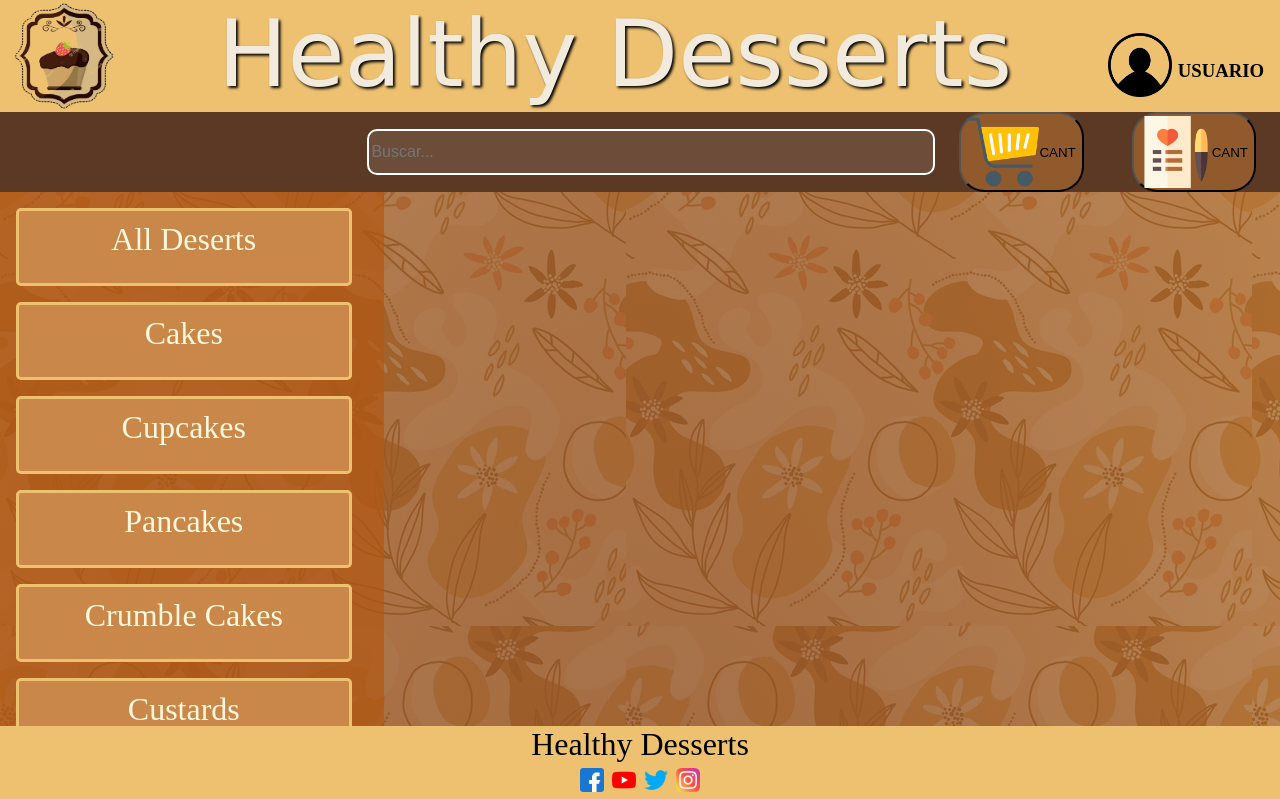
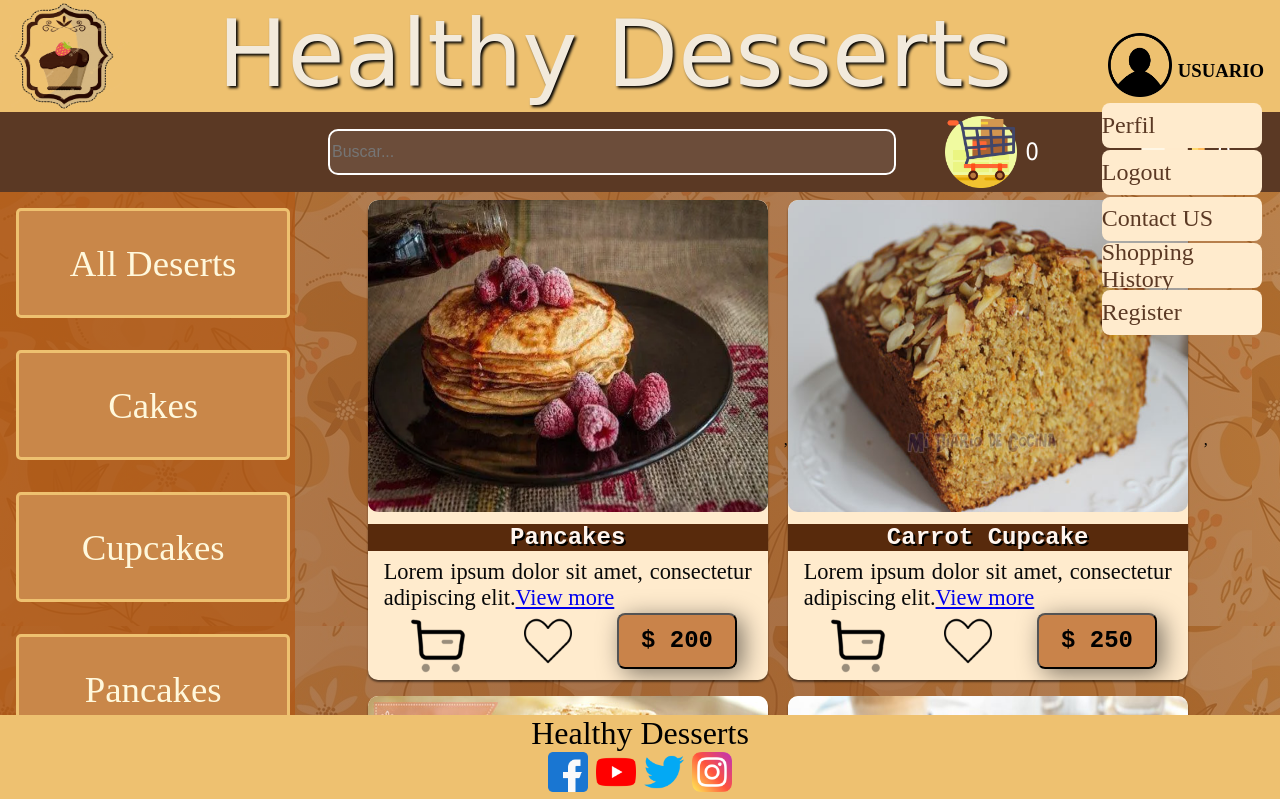
Before and after one commit to RooftopAcademy/maria_luque_compartido, a plain HTML site: page desserts.html in a window 1280 px wide. Both pictures are taken after a click on the button 1139 px from the left and 50 px from the top of the page. Shown: the top 799 px of the page. Drawn offline with Linux system fonts and the light colour scheme; a web font is replaced by a local one.

Commit message:
Dessert.html and css modificaions and events added js

```diff
--- a/css/styles-desserts.css
+++ b/css/styles-desserts.css
@@ -13,7 +13,9 @@
 .d-flex {
     display: flex;
 }
-
+.d-none{
+    display: none;
+}
 .row-center {
     flex-direction: row;
     justify-content: center;
@@ -64,7 +66,6 @@
 }
 
 .header-perfil {
-    display: none;
     position: absolute;
     z-index: 10000;
 }
@@ -139,18 +140,19 @@
 
 .btn-action-menu {
     height: 5rem;
+    width: 50%;
     align-items: center;
-    /* margin: 0 1rem; */
-    align-items: center;
-    margin: 0rem 1.5rem;
+    color: white;
+    font-family: Tahoma, sans-serif;
+    font-size: 1.5rem;
     justify-content: center;
-    border-radius: 1.6rem;
-    background-color: rgb(231 146 58 / 38%);
+    border-color: none;
     z-index: 501;
 }
 
 .btn-action-menu img {
     height: 4.5rem;
+    margin-right: 0.5rem;
 }
 
 .search {
@@ -159,34 +161,24 @@
 }
 
 .menu-item {
-    width: 15%;
     height: 3.5rem;
     border-radius: 5px;
-    padding-bottom: 1rem;
-    padding-left: 0.7rem;
-    padding-right: 0.7rem;
+    padding: 1.5rem 1rem 1.5rem 1rem;
     margin: 0.2rem;
     border: #EEC170 solid;
     text-align: center;
     justify-content: center;
     background-color: #c98749;
     color: cornsilk;
-    font-size: 2rem;
+    font-size: 2.3rem;
     text-decoration: none;
 }
 
 .menu-shop-wish {
-    /* width: 10rem; */
-    justify-content: flex-end;
+    width: 30%;
+    justify-content:center;
     z-index: 501;
 }
-
-
-/*
-.menu-item:hover {
-    background-color: #FF9F1C;
-    text-shadow: 2px 2px 2px black;
-} */
 
 .nav {
     width: 100%;
@@ -196,14 +188,8 @@
 }
 
 main {
-    display: flex;
     flex-direction: column;
-    /* padding-top: 5rem; */
     padding-bottom: 5rem;
-}
-
-aside {
-    display: none;
 }
 
 .desserts {
@@ -302,7 +288,10 @@
     background: transparent;
     border: transparent;
 }
-
+aside{
+    display: none;
+    flex-direction: column;
+}
 .btn-action-wishes img {
     height: 5rem;
 }
@@ -317,17 +306,18 @@
     bottom: 0;
 }
 
-.redes img {
+.networks img {
     width: 2.5rem;
     height: 2.5rem;
 }
 
 @media (min-width:1280px) {
-    .nav {
-        display: none;
+    main{
+        justify-content: center;
+        flex-direction: row;
     }
     aside {
-        display: list-item;
+        display:flex;
         width: 30%;
         background-color: rgba(178, 88, 19, 0.7);
     }
--- a/desserts.html
+++ b/desserts.html
@@ -30,7 +30,7 @@
 <body class="background">
 
     <header class="header">
-        <img src="img/icono-pasteleria.png" id="logo" />
+        <a href= "index.html"><img src="img/icono-pasteleria.png" id="logo" /></a>
         <div class="title">
             <h1 id="header-title"> Healthy Desserts</h1>
         </div>
@@ -40,7 +40,7 @@
                 <button type="button" id="btn-perfil"> <img src="img/login.png" id="img-usuario"/></button>
                 <h3> USUARIO</h3>
             </div>
-            <div class="header-perfil d-flex col-center " id="header-perfil">
+            <div class="header-perfil d-none  col-center " id="header-perfil">
                 <a href="#" class="d-flex col-center " id="aaa">Perfil</a>
                 <a href="index.html" class="d-flex col-center">Logout</a>
                 <a href="#" class="d-flex col-center">Contact US</a>
@@ -60,25 +60,16 @@
                 <input type="text" class="filter" id="filter" placeholder="Buscar..." onkeyup="searchDessert();">
             </div>
             <div class=" menu-shop-wish d-flex ">
-                <button type="button" class="btn-action-menu d-flex row-center" id="shop"> <img src="img/carros.png" >CANT </button>
-                <button type="button" class="btn-action-menu d-flex row-center" id="wishes-list"> <img src="img/lista-de-deseos.png" > CANT </button>
+                <div class="btn-action-menu d-flex row-center" id="shop"> <img src="img/bienes.png" > 0 </div>
+                <div class="btn-action-menu d-flex row-center" id="wishes-list"> <img src="img/lista-de-deseos.png" > 0 </div>
             </div>
         </div>
 
-        <div class="nav d-flex row-center" id="nav">
-
-            <a href="#" class="menu-item ">All Deserts</a>
-            <a href="#" class="menu-item ">Cakes</a>
-            <a href="#" class="menu-item">Cupcakes</a>
-            <a href="#" class="menu-item ">Pancakes</a>
-            <a href="#" class="menu-item ">Crumble Cakes</a>
-            <a href="#" class="menu-item ">Custards</a>
-        </div>
     </div>
 
-    <main>
+    <main class="d-flex row-center"id="main">
 
-        <aside class="js-menu-aside">
+        <aside class="js-menu-aside  "id="aside">
             <a href="#" class="menu-item d-flex col-center">All Deserts</a>
             <a href="#" class="menu-item d-flex col-center">Cakes</a>
             <a href="#" class="menu-item d-flex col-center">Cupcakes</a>
@@ -96,7 +87,7 @@
         <div>
             Healthy Desserts
         </div>
-        <div class="redes js-social-networks">
+        <div class="networks js-social-networks" id="networks">
 
         </div>
     </footer>
--- a/js/events-desserts.js
+++ b/js/events-desserts.js
@@ -4,26 +4,29 @@
 
 //-----CLICK EVENTS IN IMG PROFILE AND HAMBURGER MENU
 
+// let menu = document.getElementById("hamburger");
+// menu.addEventListener("click", function() {
+//     let nav = document.getElementById("nav");
+//     nav.classList.toggle('d-none');
+//     nav.classList.toggle('d-flex');
+// });
 let menu = document.getElementById("hamburger");
 menu.addEventListener("click", function() {
-    let nav = document.getElementById("nav");
-    if (nav.style.display == "none") {
-        nav.style.display = "flex";
-    } else {
-        nav.style.display = "none";
+    let main=document.getElementById("main");
+    let aside = document.getElementById("aside");
+    if(main.classList.contains('row-center')) {
+        main.setAttribute('class','col-center');
+        aside.setAttribute('class','d-flex col-center')
     }
+    aside.classList.toggle('d-none')
 
 });
 
 let perfil = document.getElementById("btn-perfil");
 perfil.addEventListener("click", function() {
     let hd_perfil = document.getElementById("header-perfil");
-
-    if (hd_perfil.style.display == "none") {
-        hd_perfil.style.display = "flex";
-    } else {
-        hd_perfil.style.display = "none";
-    }
+    hd_perfil.classList.toggle('d-none');
+    hd_perfil.classList.toggle('d-flex');
 });
 
 //---- MOUSEOVER AND MOUSEOUT EVENT IN MENU ITEMS
@@ -43,6 +46,3 @@
         element.style.textShadow = "";
     })
 });
-
-
-/*  ----EVENTOS DE INFORMACIÓN */
```
